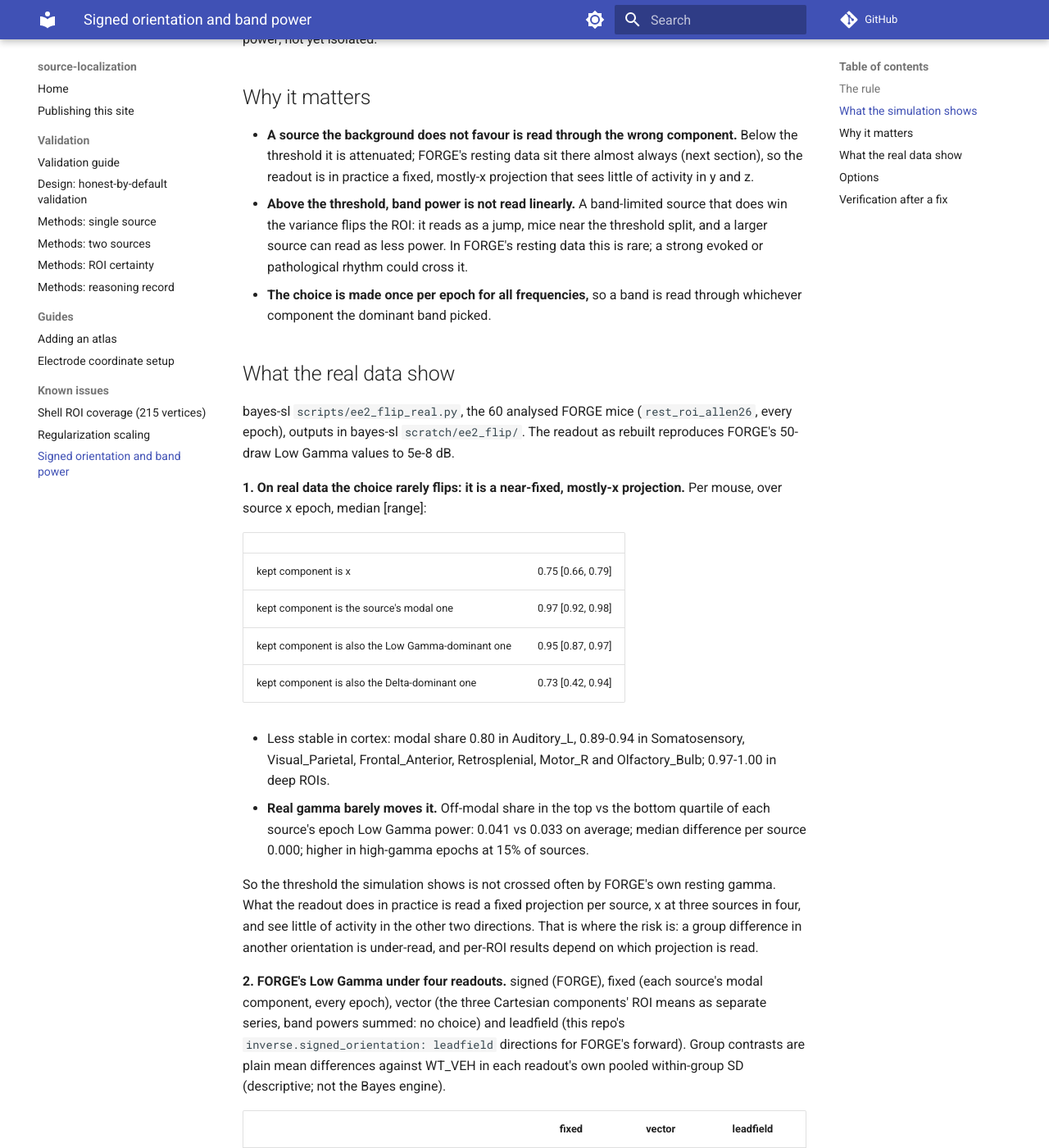
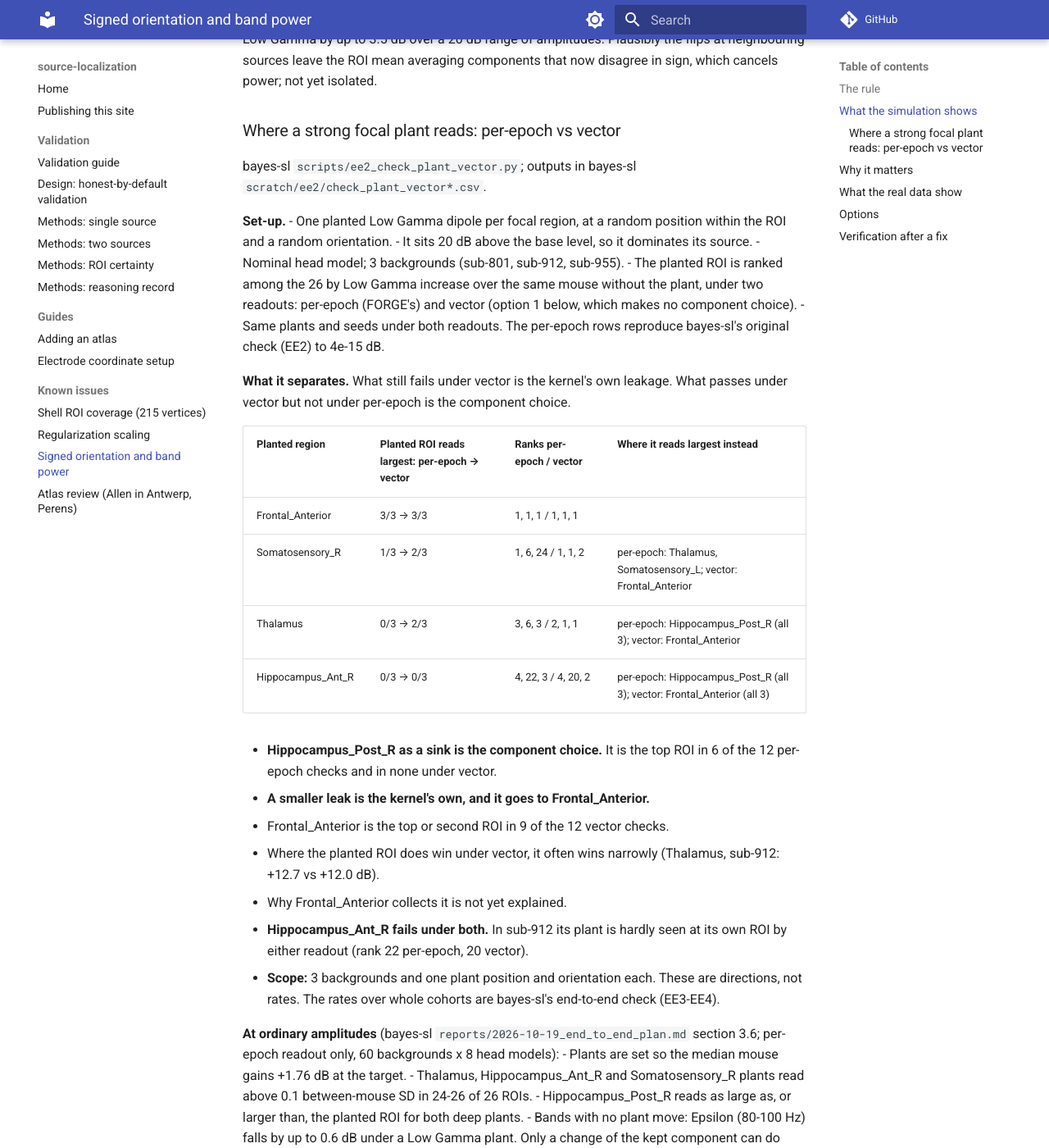
Before and after one commit to alexedmon1/source-localization, an MkDocs documentation site: the page built from docs/known-issues/SIGNED_ORIENTATION_BAND_POWER.md, in a window 1280 px wide and 1400 px high, scrolled down 1954 px. Shown: the whole window at 82% size. Built offline with MkDocs 1.6.1 and Material for MkDocs 9.7.7, drawn with Linux system fonts in a browser that asks for light colours; comment, search, counter and statistics services are not loaded; some of the changed text lies outside the part shown.

Commit message:
Known issues: SIGNED_ORIENTATION_BAND_POWER, where a strong focal plant reads, per-epoch vs vector (bayes-sl EE2, 3 backgrounds x 4 regions, +20 dB). Planted ROI largest in 4/12 per-epoch, 7/12 vector. Hippocampus_Post_R as a sink (top in 6/12 per-epoch, 0/12 vector) is the component choice; the kernel's own leak goes to Frontal_Anterior (top or second in 9/12 vector). Plus EE2's ordinary-amplitude path truth: three of four focal plants read above 0.1 SD in 24-26 of 26 ROIs; Epsilon falls under a Low Gamma plant. Option 1 (vector) notes the remaining leak. Adds ATLAS_PERENS_ANTWERP_REVIEW (2026-10-20: Hippocampus_Ant/Post spatially swapped in the bundled Allen atlas; 19 non-existent CCFv3 IDs from a float32 warp; METHODS corrections; Perens-based head model as an option) with its nav entry
Co-Authored-By: Claude Opus 5.5 (1M context) <noreply@anthropic.com>

```diff
--- a/docs/known-issues/SIGNED_ORIENTATION_BAND_POWER.md
+++ b/docs/known-issues/SIGNED_ORIENTATION_BAND_POWER.md
@@ -20,6 +20,9 @@ Filed: 2026-10-21, from bayes-sl's end-to-end leakage check (EE2, `reports/2026-
 - FORGE's ROI-average Low Gamma group contrasts keep their direction under three other readouts (sizes move up to
   0.3 SD). Per-ROI contrasts move by up to 1.4 SD, and under the leadfield option four contrasts above 0.5 SD
   change sign.
+- A strong focal plant reads largest at its own ROI in 4 of 12 checks under per-epoch and 7 of 12 under vector.
+  - Per-epoch's sink, Hippocampus_Post_R, is the component choice.
+  - Vector still leaks, to Frontal_Anterior: that leak is the kernel's own.
 
 ## The rule
 
@@ -61,6 +64,48 @@ the orientation and the background:
 - **Non-monotone:** in Frontal_Anterior (sub-801) a stronger plant *lowered* the ROI's Low Gamma by up to 3.5 dB
   over a 20 dB range of amplitudes. Plausibly the flips at neighbouring sources leave the ROI mean averaging
   components that now disagree in sign, which cancels power; not yet isolated.
+
+### Where a strong focal plant reads: per-epoch vs vector
+
+bayes-sl `scripts/ee2_check_plant_vector.py`; outputs in bayes-sl `scratch/ee2/check_plant_vector*.csv`.
+
+**Set-up.**
+- One planted Low Gamma dipole per focal region, at a random position within the ROI and a random orientation.
+- It sits 20 dB above the base level, so it dominates its source.
+- Nominal head model; 3 backgrounds (sub-801, sub-912, sub-955).
+- The planted ROI is ranked among the 26 by Low Gamma increase over the same mouse without the plant, under two
+  readouts: per-epoch (FORGE's) and vector (option 1 below, which makes no component choice).
+- Same plants and seeds under both readouts. The per-epoch rows reproduce bayes-sl's original check (EE2) to
+  4e-15 dB.
+
+**What it separates.** What still fails under vector is the kernel's own leakage. What passes under vector but not
+under per-epoch is the component choice.
+
+| Planted region | Planted ROI reads largest: per-epoch → vector | Ranks per-epoch / vector | Where it reads largest instead |
+|---|---|---|---|
+| Frontal_Anterior | 3/3 → 3/3 | 1, 1, 1 / 1, 1, 1 | |
+| Somatosensory_R | 1/3 → 2/3 | 1, 6, 24 / 1, 1, 2 | per-epoch: Thalamus, Somatosensory_L; vector: Frontal_Anterior |
+| Thalamus | 0/3 → 2/3 | 3, 6, 3 / 2, 1, 1 | per-epoch: Hippocampus_Post_R (all 3); vector: Frontal_Anterior |
+| Hippocampus_Ant_R | 0/3 → 0/3 | 4, 22, 3 / 4, 20, 2 | per-epoch: Hippocampus_Post_R (all 3); vector: Frontal_Anterior (all 3) |
+
+- **Hippocampus_Post_R as a sink is the component choice.** It is the top ROI in 6 of the 12 per-epoch checks and in
+  none under vector.
+- **A smaller leak is the kernel's own, and it goes to Frontal_Anterior.**
+  - Frontal_Anterior is the top or second ROI in 9 of the 12 vector checks.
+  - Where the planted ROI does win under vector, it often wins narrowly (Thalamus, sub-912: +12.7 vs +12.0 dB).
+  - Why Frontal_Anterior collects it is not yet explained.
+- **Hippocampus_Ant_R fails under both.** In sub-912 its plant is hardly seen at its own ROI by either readout
+  (rank 22 per-epoch, 20 vector).
+- **Scope:** 3 backgrounds and one plant position and orientation each. These are directions, not rates. The rates
+  over whole cohorts are bayes-sl's end-to-end check (EE3-EE4).
+
+**At ordinary amplitudes** (bayes-sl `reports/2026-10-19_end_to_end_plan.md` section 3.6; per-epoch readout only, 60
+backgrounds x 8 head models):
+- Plants are set so the median mouse gains +1.76 dB at the target.
+- Thalamus, Hippocampus_Ant_R and Somatosensory_R plants read above 0.1 between-mouse SD in 24-26 of 26 ROIs.
+- Hippocampus_Post_R reads as large as, or larger than, the planted ROI for both deep plants.
+- Bands with no plant move: Epsilon (80-100 Hz) falls by up to 0.6 dB under a Low Gamma plant. Only a change of the
+  kept component can do that.
 
 ## Why it matters
 
@@ -135,7 +180,9 @@ ROI-average contrast vs WT_VEH (SD):
 1. **Vector power for band-power analytics** (proposed): take each ROI's mean of each Cartesian component as its own
    series and sum their band powers. No choice, no sign cancellation between components, linear in power, and every
    orientation counts. Not a single signed series, so not for phase or connectivity. On FORGE it keeps the
-   ROI-average contrasts' direction and moves per-ROI contrasts (section above).
+   ROI-average contrasts' direction and moves per-ROI contrasts (section above). It removes the Hippocampus_Post_R
+   sink but not the kernel's own leak to Frontal_Anterior. Per-ROI band power under it is still an effect in the
+   readout, not a location.
 2. **`inverse.signed_orientation: leadfield`** (exists since `bc4c63f`): one fixed direction per source (the
    dominant leadfield direction, signs aligned within each parcel), the same for every epoch and recording. Band
    power is then linear in the source amplitude and the phase cost (X56) goes too. But only the projection on that
--- a/mkdocs.yml
+++ b/mkdocs.yml
@@ -48,3 +48,4 @@ nav:
       - Shell ROI coverage (215 vertices): known-issues/SHELL_ROI_COVERAGE.md
       - Regularization scaling: known-issues/REGULARIZATION_SCALING_ISSUE.md
       - Signed orientation and band power: known-issues/SIGNED_ORIENTATION_BAND_POWER.md
+      - Atlas review (Allen in Antwerp, Perens): known-issues/ATLAS_PERENS_ANTWERP_REVIEW.md
```
Also changed, not shown: docs/known-issues/ATLAS_PERENS_ANTWERP_REVIEW.md (added, +127 -0 lines).
